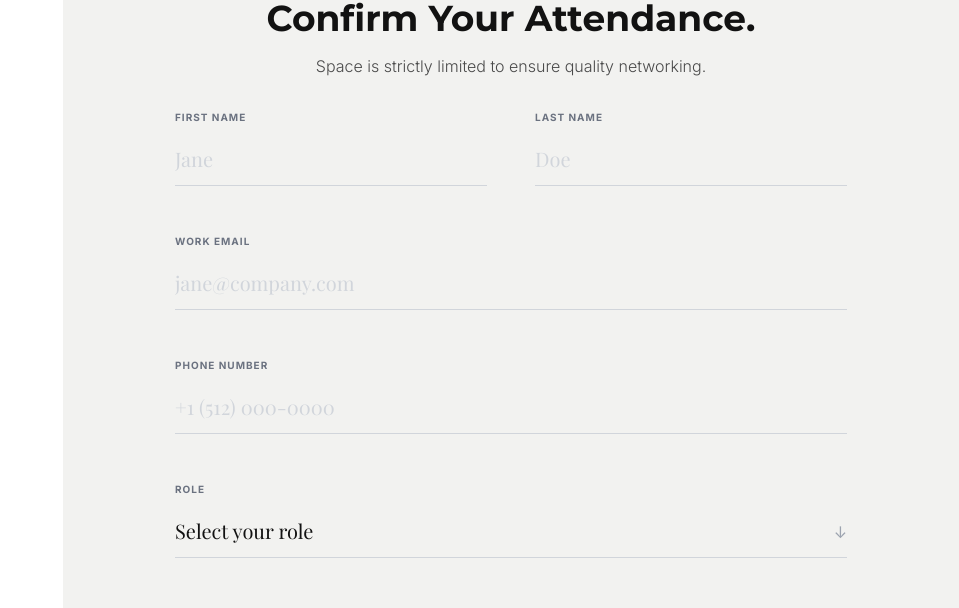
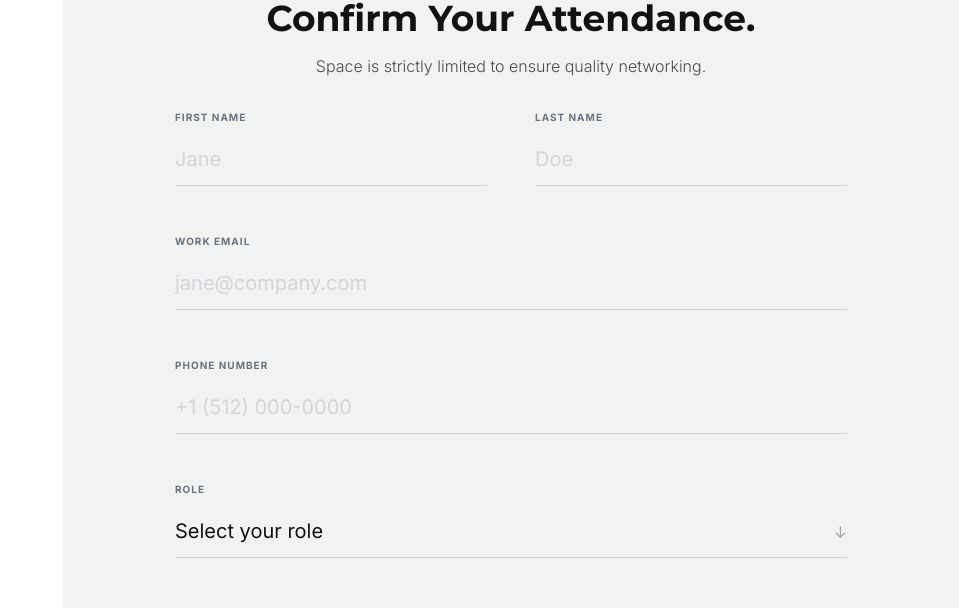
Before and after one commit to 100Bco/dacybussinesspark-v2, a React (Vite) app: page / in a window 1280 px wide. Shown: the part 3248-3856 px from the top of the page, without its empty margins (321-1280 px from the left). Built offline with nearby package versions, Linux system fonts and the light colour scheme; a web font is replaced by a local one.

Commit message:
Change RSVP form input font from serif to sans (Inter)
Changed input and placeholder font from font-serif (Playfair Display) to font-sans (Inter) for better readability and consistency with the rest of the form labels.

```diff
--- a/components/RSVPForm.tsx
+++ b/components/RSVPForm.tsx
@@ -4,7 +4,7 @@ import { ArrowRight } from 'lucide-react';
 export const RSVPForm: React.FC = () => {
   const [focusedField, setFocusedField] = useState<string | null>(null);
 
-  const inputClasses = "w-full bg-transparent border-b border-gray-300 py-3 text-ink text-xl outline-none transition-all duration-300 placeholder:text-gray-300 font-serif focus:border-alert focus:placeholder-gray-400";
+  const inputClasses = "w-full bg-transparent border-b border-gray-300 py-3 text-ink text-xl outline-none transition-all duration-300 placeholder:text-gray-300 font-sans focus:border-alert focus:placeholder-gray-400";
   const labelClasses = "block text-[10px] font-mono font-bold uppercase tracking-widest text-gray-500 mb-2 transition-colors duration-300";
 
   return (
```
